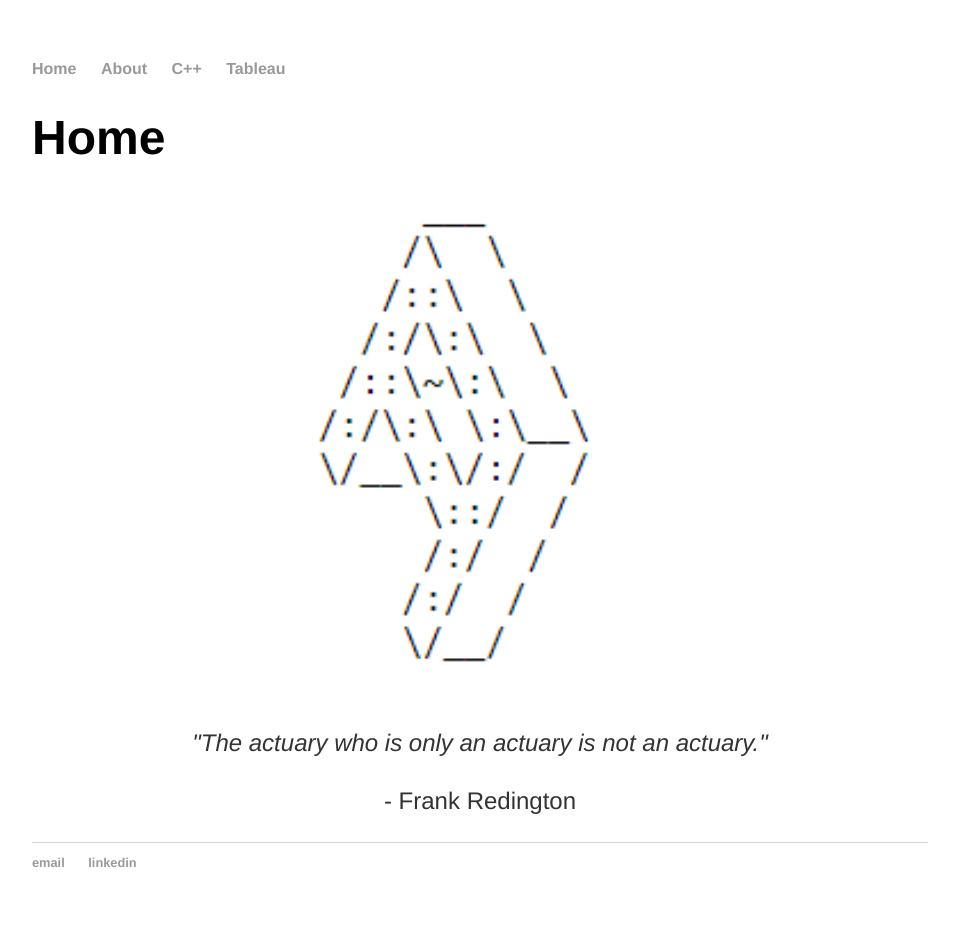
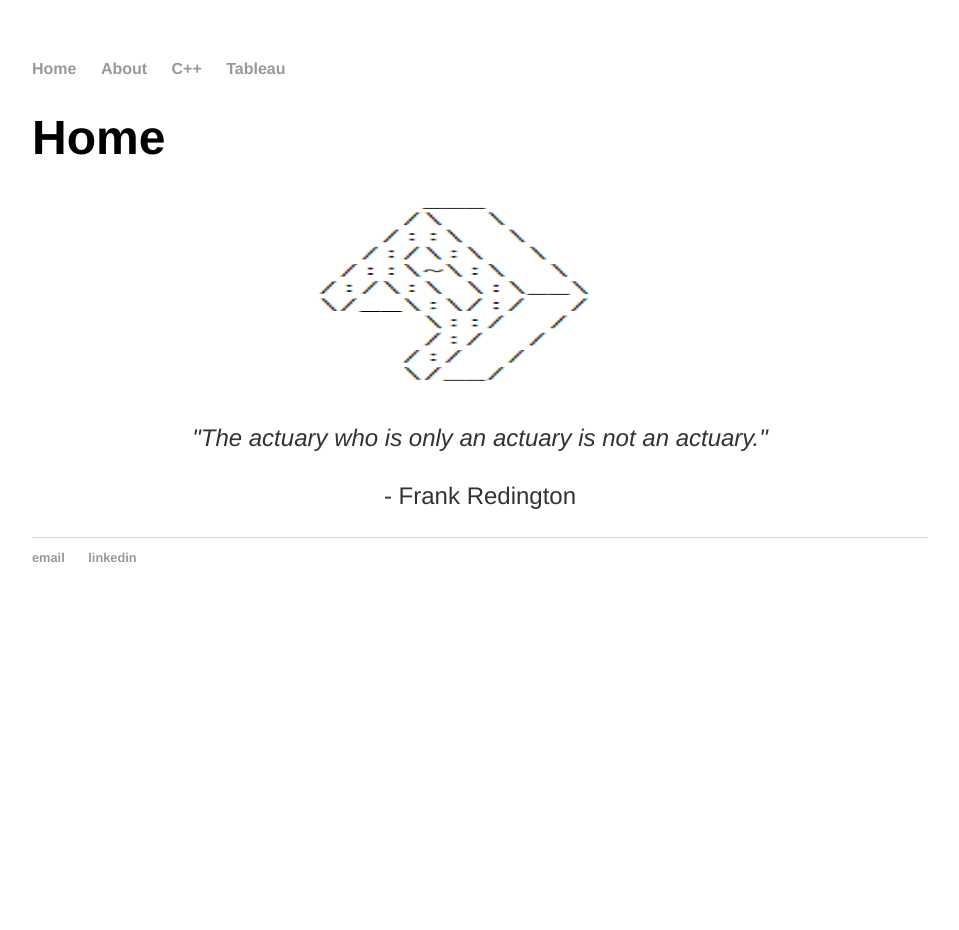
Before and after one commit to cchanzl/Lock-Screen, a Jekyll site: the page built from index.html, in a window 1280 px wide. Shown: the whole page, without its empty margins (160-1119 px from the left). Built offline with Jekyll 4.4.1, drawn with Linux system fonts in a browser that asks for light colours; after the commit the page ends 900 px from its top, so only the background shows below that.

Commit message:
Update index.html

```diff
--- a/index.html
+++ b/index.html
@@ -3,7 +3,7 @@ layout: default
 ---
 <div class="blurb">
 	<h1> Home </h1>
-	 <img style="height:10%;" src="/pictures/hash.png" class="center">
+	 <img src="/pictures/hash.png" width="200" height="200" class="center">
 	<p style="text-align:center"><i>"The actuary who is only an actuary is not an actuary." </i></p>
 	<p style="text-align:center">- Frank Redington</p>
 </div><!-- /.blurb -->
```
